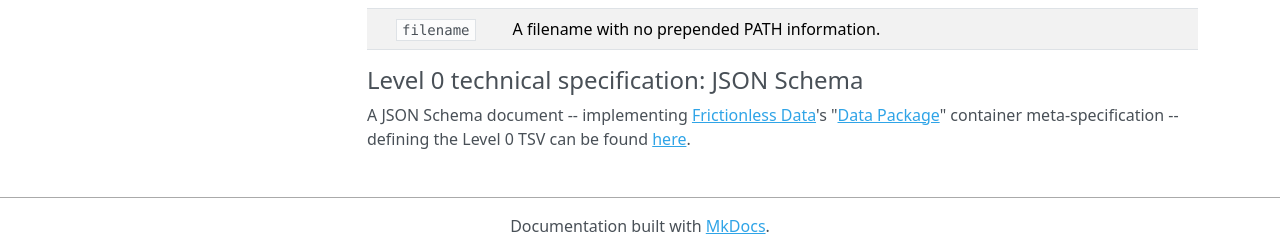
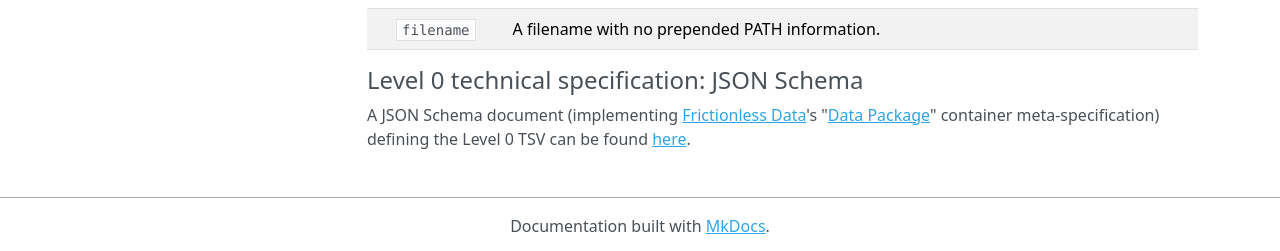
Before and after one commit to nih-cfde/published-documentation, an MkDocs documentation site: the page built from docs/spec-and-docs/C2M2-usage-guides-and-technical-documents/001-C2M2-LEVEL-0.md, in a window 1280 px wide and 900 px high, scrolled down 1456 px. Shown: the part 646-897 px from the top of the window. Built offline with MkDocs 1.6.1, drawn with Linux system fonts in a browser that asks for light colours; nearby versions of some CDN libraries.

```diff
--- a/docs/spec-and-docs/C2M2-usage-guides-and-technical-documents/001-C2M2-LEVEL-0.md
+++ b/docs/spec-and-docs/C2M2-usage-guides-and-technical-documents/001-C2M2-LEVEL-0.md
@@ -44,8 +44,8 @@ accounting, querying and reporting.
 
 #### Level 0 technical specification: JSON Schema
 
-A JSON Schema document -- implementing [Frictionless
+A JSON Schema document (implementing [Frictionless
 Data](https://frictionlessdata.io/)'s "[Data
-Package](https://frictionlessdata.io/data-package/)" container meta-specification --
+Package](https://frictionlessdata.io/data-package/)" container meta-specification)
 defining the Level 0 TSV can be found
 [here](../C2M2-JSON-Schemas/C2M2_Level_0.datapackage.json).
```
